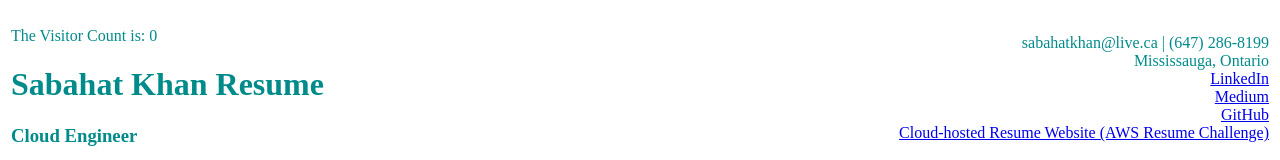
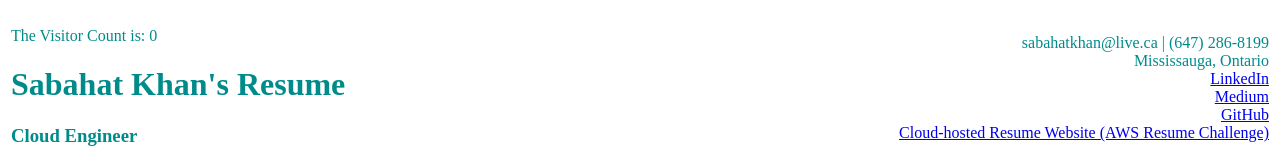
Before and after one commit to sabahatk/tf-cloud-resume-challenge, a plain HTML site: page website/index.html in a window 1280 px wide. Shown: the top 160 px of the page. Drawn offline with Linux system fonts and the light colour scheme; no server answers.

Commit message:
Updated Resume

```diff
--- a/website/index.html
+++ b/website/index.html
@@ -13,7 +13,7 @@
             <tr>
                 <td>
                     <p>The Visitor Count is: <span id="counter">0</span></p>
-                    <h1>Sabahat Khan Resume</h1>
+                    <h1>Sabahat Khan's Resume</h1>
                     <h3>Cloud Engineer</h3>
                 </td>
                 <td id="candidate-info">
```
